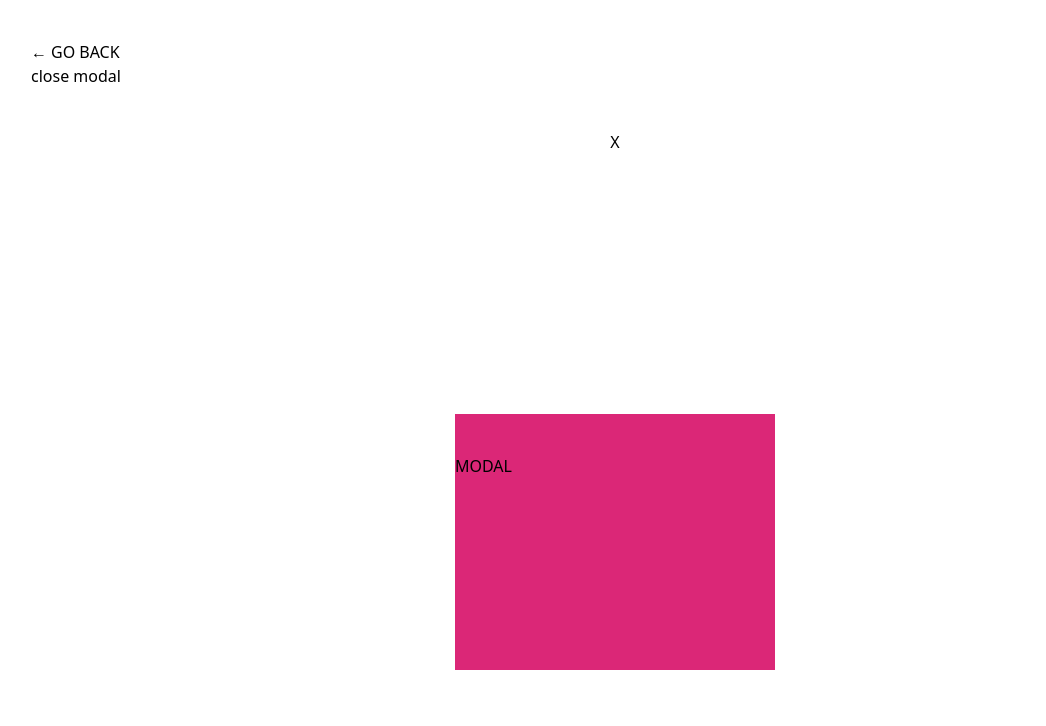
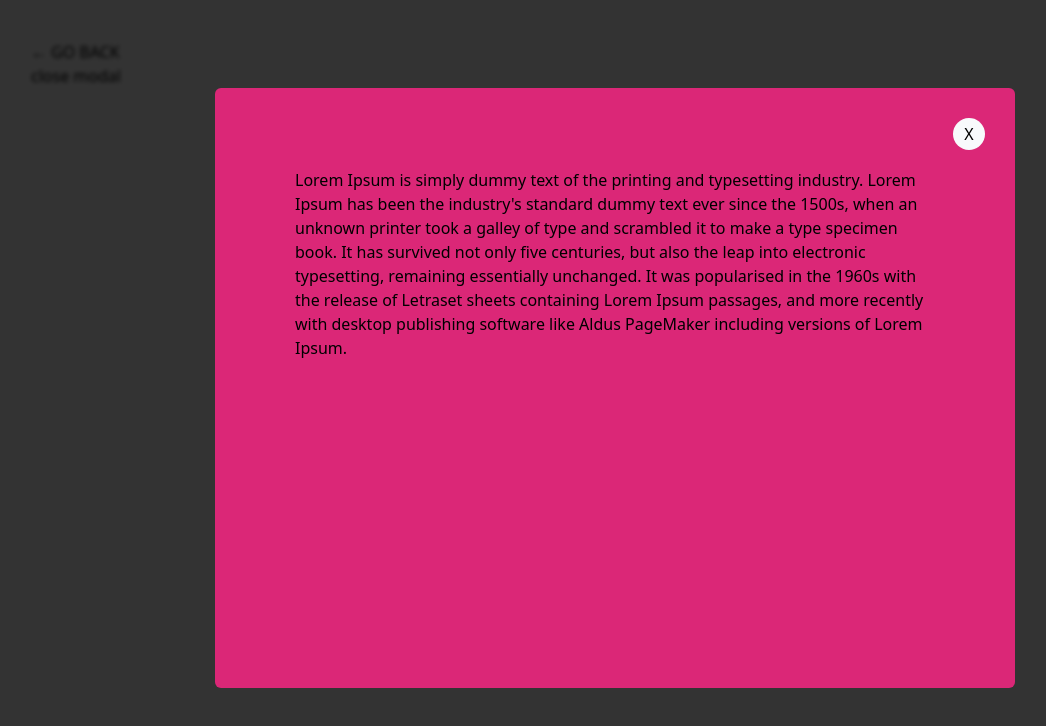
Before and after one commit to anetakasprzak/next-practice-app, a Next.js app: page /modal in a window 1280 px wide. Both pictures are taken after a click on the button "open modal". Shown: the top 726 px of the page, without its empty margins (25-1071 px from the left). Built offline with nearby package versions, Linux system fonts and the light colour scheme.

Commit message:
modal styles update

```diff
--- a/app/modal/page.js
+++ b/app/modal/page.js
@@ -7,7 +7,7 @@ export default function Page() {
   const [isModalOpen, setIsModalOpen] = useState(false);
 
   return (
-    <div className="px-14 py-10">
+    <div className="px-14 py-10 relative">
       <GoBack />
       {!isModalOpen ? (
         <button onClick={() => setIsModalOpen(true)}>open modal</button>
@@ -21,12 +21,30 @@ export default function Page() {
 
 const Modal = ({ setIsModalOpen }) => {
   return (
-    <div
-      className="b
-    lur-sm  z-0 absolute w-full h-full top-0 left-0 grid place-items-center"
-    >
-      <button onClick={() => setIsModalOpen(false)}>X</button>
-      <div className="py-10 w-80 h-64 bg-pink-600 z-10">MODAL</div>
+    <div className="flex items-center justify-center">
+      <div className="bg-black bg-opacity-80 h-screen w-screen absolute top-0 left-0 flex items-center justify-center z-1 backdrop-blur-[2px]" />
+
+      <div className="p-20 w-[800px] h-[600px] bg-pink-600 z-2 relative rounded-md">
+        <div className="flex justify-between gap-4 relative">
+          <div>
+            Lorem Ipsum is simply dummy text of the printing and typesetting
+            industry. Lorem Ipsum has been the industry's standard dummy text
+            ever since the 1500s, when an unknown printer took a galley of type
+            and scrambled it to make a type specimen book. It has survived not
+            only five centuries, but also the leap into electronic typesetting,
+            remaining essentially unchanged. It was popularised in the 1960s
+            with the release of Letraset sheets containing Lorem Ipsum passages,
+            and more recently with desktop publishing software like Aldus
+            PageMaker including versions of Lorem Ipsum.
+          </div>
+          <button
+            className="bg-slate-50 w-[24px] h-[24px] p-4 flex items-center justify-center cursor-pointer rounded-full absolute right-[-50px] top-[-50px]"
+            onClick={() => setIsModalOpen(false)}
+          >
+            X
+          </button>
+        </div>
+      </div>
     </div>
   );
 };
```
